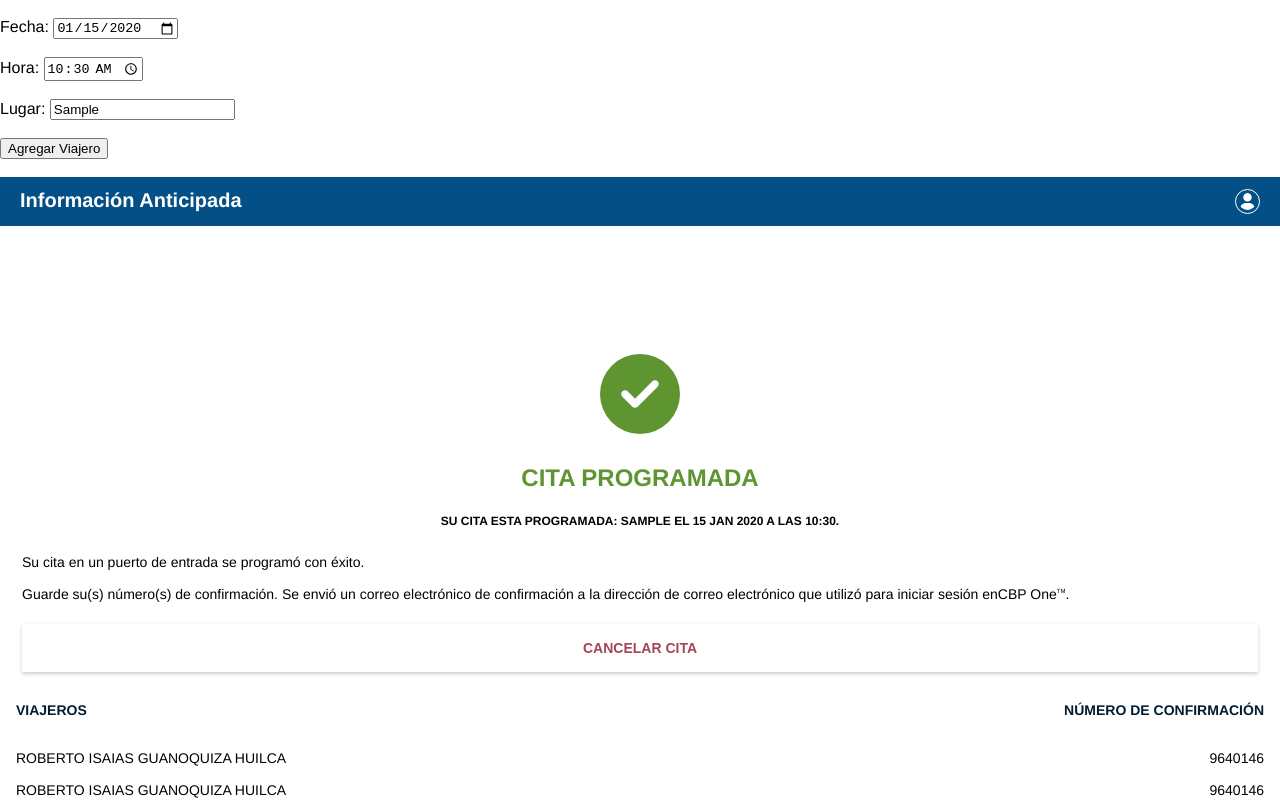
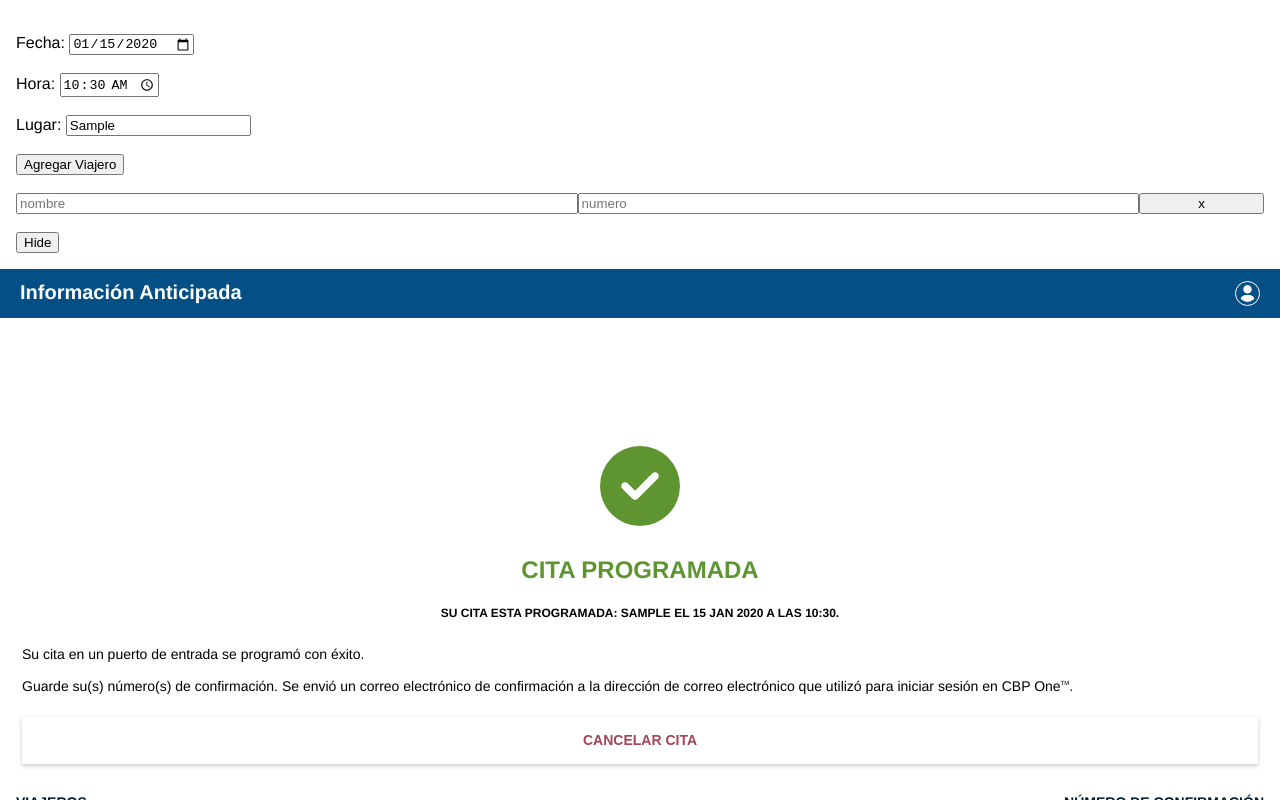
Before and after one commit to Jesus-Rojas/cbp-one-fake, a React (Vite) app: page / in a window 1280 px wide. Both pictures are taken after typing "2020-01-15", "10:30", "Sample" into the empty fields and a click on the button "Agregar Viajero". Shown: the top 800 px of the page. Built offline with nearby package versions, Linux system fonts and the light colour scheme.

Commit message:
feat: add grid dynamic of viajeros ::

```diff
--- a/src/App.jsx
+++ b/src/App.jsx
@@ -1,4 +1,3 @@
-import { useState } from 'react'
 import { Header } from './components/header/header'
 import { CitaInformation } from './components/cita-information/cita-information'
 import { Viajeros } from './components/viajeros/viajeros'
@@ -6,8 +5,6 @@ import { DetailCita } from './components/detail-cita/detail-cita'
 import { Form } from './components/form/form'
 
 function App() {
-  const [count, setCount] = useState(0)
-
   return (
     <>
       <Form />
--- a/src/components/cita-information/cita-information.jsx
+++ b/src/components/cita-information/cita-information.jsx
@@ -29,7 +29,7 @@ function CitaInformation() {
         <br />
         <br />
 
-        Guarde su(s) número(s) de confirmación. Se envió un correo electrónico de confirmación a la dirección de correo electrónico que utilizó para iniciar sesión en
+        Guarde su(s) número(s) de confirmación. Se envió un correo electrónico de confirmación a la dirección de correo electrónico que utilizó para iniciar sesión en {' '}
 
         <span>CBP One<sup>TM</sup>.</span>
       </p>
--- a/src/components/form/form.css
+++ b/src/components/form/form.css
@@ -1,5 +1,18 @@
+.form {
+  padding: 1rem;
+}
+
 .grid-viajeros {
   display: grid;
-  grid-template-columns: 80% 20%;
-  column-gap: 1rem;
+  grid-template-columns: 1fr;
+  row-gap: 4px;
 }
+
+.viajero {
+  display: grid;
+  grid-template-columns: repeat(2, 1fr) 10%;
+}
+
+.hide-form {
+  display: none;
+}
--- a/src/components/form/form.jsx
+++ b/src/components/form/form.jsx
@@ -1,11 +1,53 @@
 import "./form.css";
 import { useForm } from "../../hooks/useForm";
+import { useState } from "react";
 
 function Form() {
-  const { date, lugar, time, setDate, setLugar, setTime } = useForm();
+  const {
+    date,
+    lugar,
+    time,
+    viajeros,
+    setDate,
+    setLugar,
+    setTime,
+    setViajeros,
+  } = useForm();
+
+  const [hide, setHide] = useState(false);
+
+  const addViajero = () => {
+    setViajeros((prevState) => [...prevState, { name: '', numero: '' }]);
+  };
+
+  const updateViajero = (indexToUpdate, text, type) => {
+    setViajeros(
+      viajeros.map((viajero, indexViajero) => {
+        if (indexToUpdate === indexViajero) {
+          return {
+            ...viajero,
+            [type]: text,
+          };
+        }
+        return viajero;
+      })
+    );
+  };
+
+  const removeViajero = (indexViajeroToDelete) => {
+    setViajeros(
+      viajeros.filter(
+        (__, indexViajero) => indexViajero !== indexViajeroToDelete
+      )
+    );
+  };
+
+  const hideForm = () => {
+    setHide(true);
+  }
 
   return (
-    <>
+    <div className={`form ${hide && 'hide-form'}`}>
       <br />
 
       <div>
@@ -42,13 +84,38 @@ function Form() {
       <br />
 
       <div>
-        <button>Agregar Viajero</button>
+        <button onClick={addViajero}>Agregar Viajero</button>
       </div>
 
       <br />
 
-      <div className="grid-viajeros"></div>
-    </>
+      <div className="grid-viajeros">
+        {viajeros.map((viajero, indexViajero) => (
+          <div className="viajero" key={`viajero-${indexViajero}`}>
+            <input
+              type="text"
+              value={viajero.name}
+              onChange={(e) => updateViajero(indexViajero, e.target.value, 'name')}
+              placeholder="nombre"
+            />
+            <input
+              type="number"
+              value={viajero.numero}
+              placeholder="numero"
+              onChange={(e) => updateViajero(indexViajero, e.target.value, 'numero')}
+            />
+            <button onClick={() => removeViajero(indexViajero)}>x</button>
+          </div>
+        ))}
+      </div>
+
+      <br />
+
+      <button onClick={hideForm}>Hide</button>
+
+      <br />
+
+    </div>
   );
 }
 
--- a/src/components/viajeros/viajeros.jsx
+++ b/src/components/viajeros/viajeros.jsx
@@ -1,6 +1,9 @@
+import { useForm } from "../../hooks/useForm";
 import "./viajeros.css";
 
 function Viajeros() {
+  const { viajeros } = useForm();
+
   return (
     <div className="section-viajeros">
       <div className="header-section-viajeros">
@@ -8,14 +11,12 @@ function Viajeros() {
         <span>número de confirmación</span>
       </div>
       <div className="grid-section-viajeros">
-        <div className="row-viajero">
-          <span className="name-viajero">roberto isaias guanoquiza huilca</span>
-          <span className="numero-viajero">9640146</span>
-        </div>
-        <div className="row-viajero">
-          <span className="name-viajero">roberto isaias guanoquiza huilca</span>
-          <span className="numero-viajero">9640146</span>
-        </div>
+        {viajeros.map((viajero, indexViajero) => (
+          <div className="row-viajero" key={`row-viajero-${indexViajero}`}>
+            <span className="name-viajero">{viajero.name}</span>
+            <span className="numero-viajero">{viajero.numero}</span>
+          </div>
+        ))}
       </div>
     </div>
   );
--- a/src/hooks/useForm.js
+++ b/src/hooks/useForm.js
@@ -3,11 +3,13 @@ import { useAtom, atom } from "jotai";
 const dateAtom = atom("");
 const timeAtom = atom("");
 const lugarAtom = atom("");
+const viajerosAtom = atom([]);
 
 export function useForm() {
   const [date, setDate] = useAtom(dateAtom);
   const [time, setTime] = useAtom(timeAtom);
   const [lugar, setLugar] = useAtom(lugarAtom);
+  const [viajeros, setViajeros] = useAtom(viajerosAtom);
 
   return {
     date,
@@ -16,5 +18,7 @@ export function useForm() {
     setTime,
     lugar,
     setLugar,
+    viajeros,
+    setViajeros,
   };
 }
```
